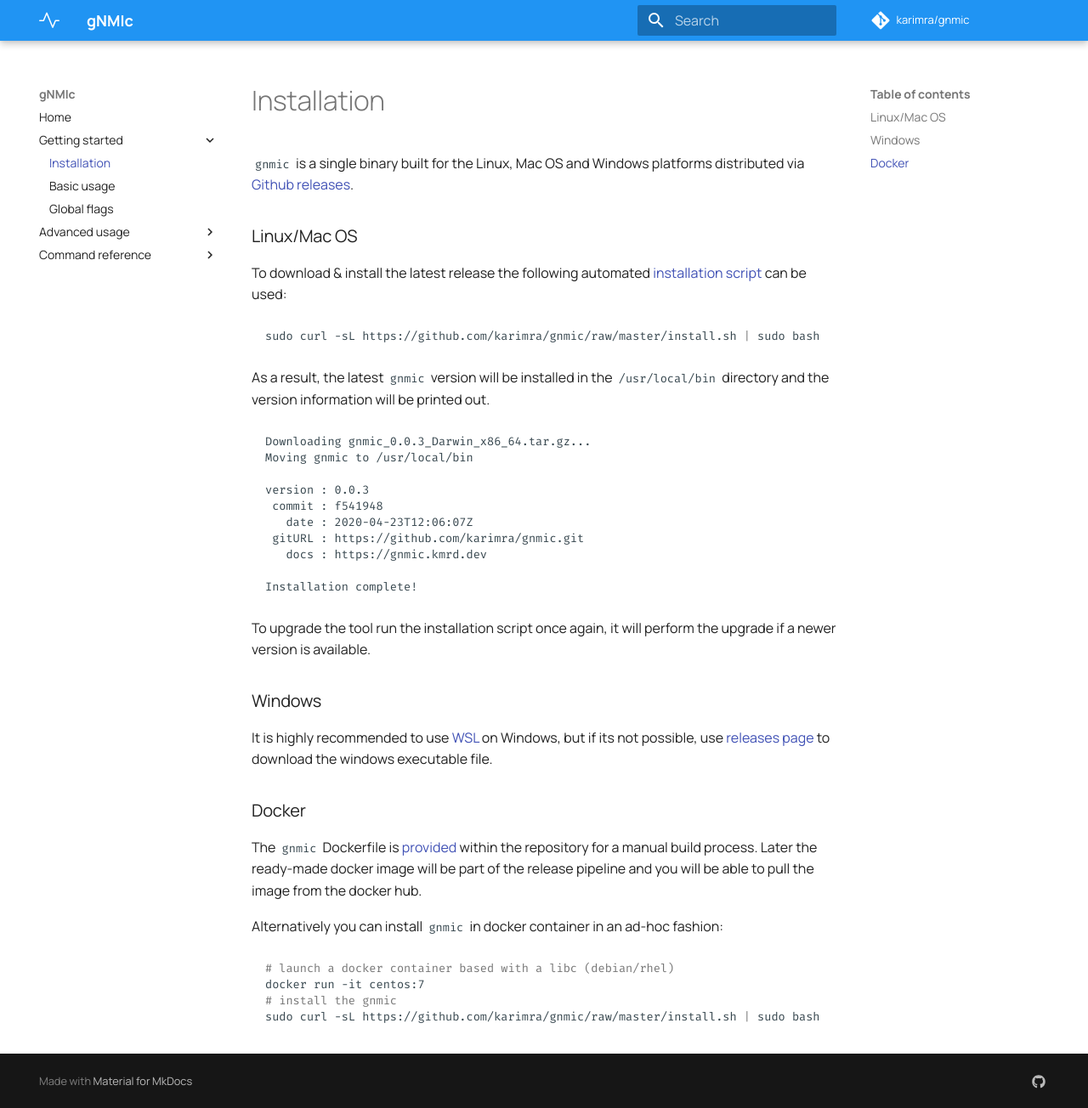
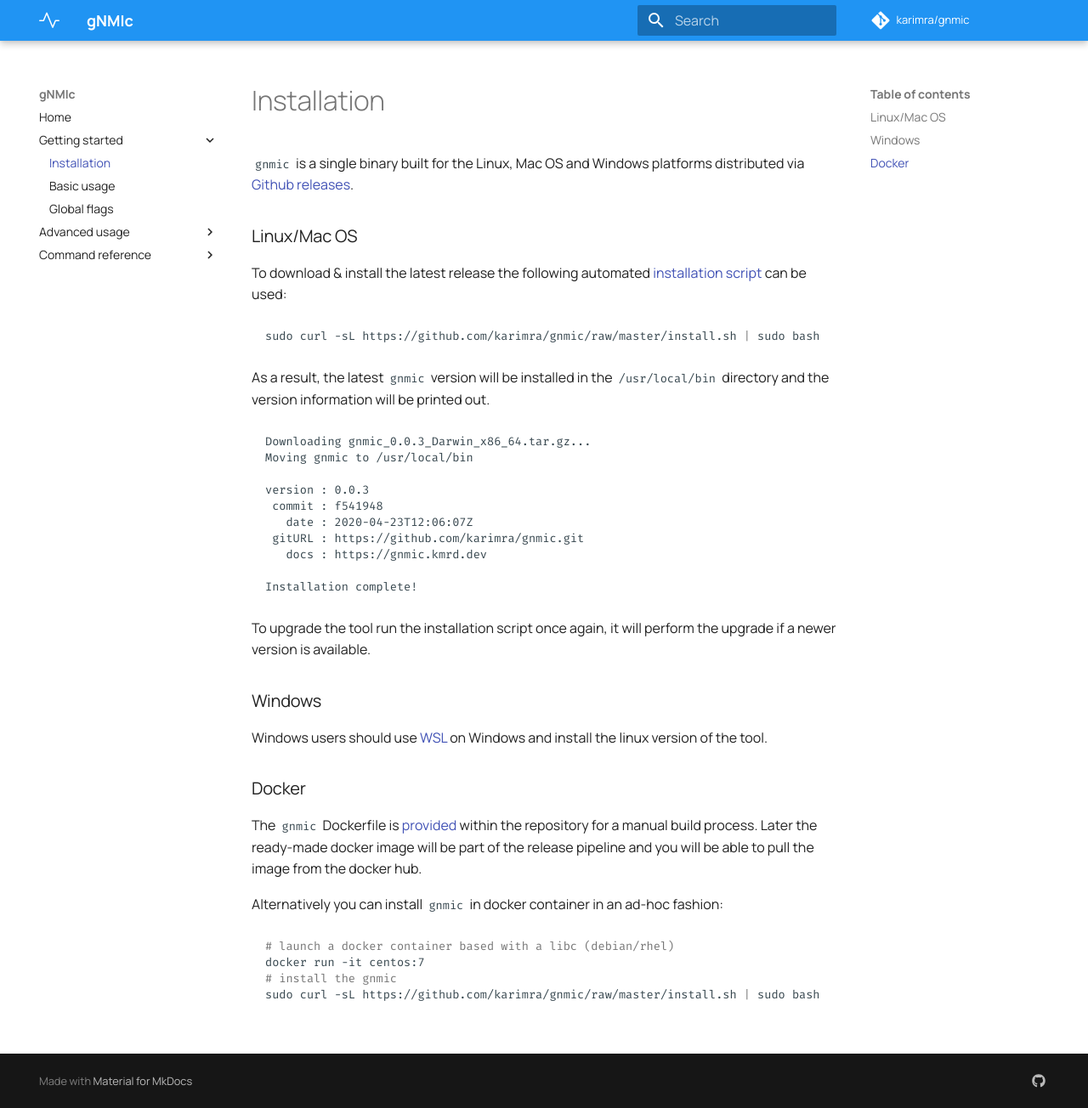
Before and after one commit to karimra/gnmic, an MkDocs documentation site: the page built from docs/install.md, in a window 1280 px wide and 1304 px high. Shown: the whole window at 85% size. Built offline with MkDocs 1.6.1 and Material for MkDocs 9.7.7, drawn with Linux system fonts in a browser that asks for light colours; comment, search, counter and statistics services are not loaded.

Commit message:
removed reference to win binaries

```diff
--- a/docs/install.md
+++ b/docs/install.md
@@ -24,7 +24,7 @@ Installation complete!
 To upgrade the tool run the installation script once again, it will perform the upgrade if a newer version is available.
 
 ### Windows
-It is highly recommended to use [WSL](https://en.wikipedia.org/wiki/Windows_Subsystem_for_Linux) on Windows, but if its not possible, use [releases page](https://github.com/karimra/gnmic/releases) to download the windows executable file.
+Windows users should use [WSL](https://en.wikipedia.org/wiki/Windows_Subsystem_for_Linux) on Windows and install the linux version of the tool.
 
 ### Docker
 The `gnmic` Dockerfile is [provided](https://github.com/karimra/gnmic/blob/master/Dockerfile) within the repository for a manual build process. Later the ready-made docker image will be part of the release pipeline and you will be able to pull the image from the docker hub.
```
